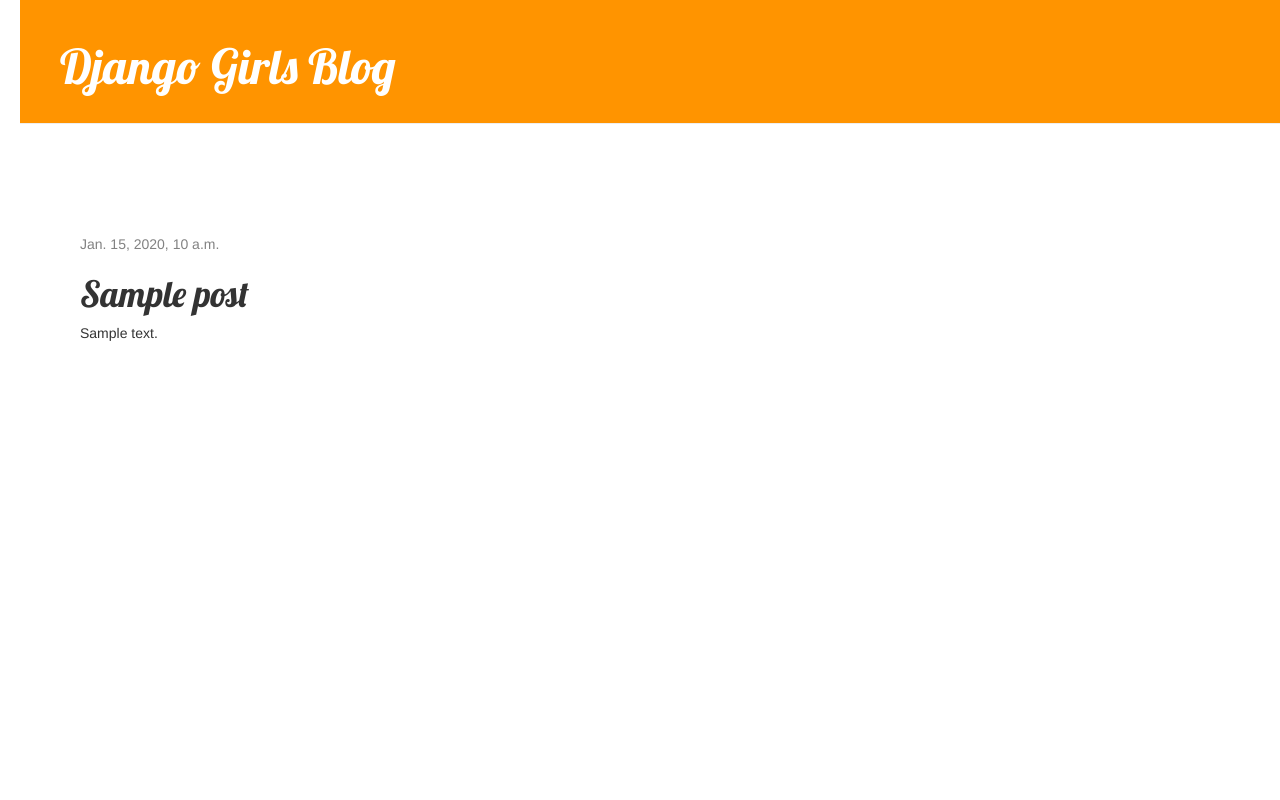
After one commit to Caesark1/my-first-blog, a Django app: template blog/templates/blog/post_detail.html in a window 1280 px wide. The commit adds this page. Run offline with Django 3.2, Linux system fonts and the light colour scheme; the template is opened without the code that fills it: most values are stand-ins (such as "Sample title", 1, 10 or a date in 2020); some libraries are stand-ins or nearby versions.

Commit message:
New commits, from me

```diff
--- /dev/null
+++ b/blog/static/css/blog.css
@@ -0,0 +1,45 @@
+h1 a {
+    color: #FCA205;
+    font-family: "Lobster";
+}
+body {
+    padding-left: 20px;
+}
+.page-header {
+    background-color: #ff9400;
+    margin-top: 0;
+    padding: 20px 20px 20px 40px;
+}
+.page-header h1, .page-header h1 a, .page-header h1 a:visited, .page-header h1 a:active {
+    color: #ffffff;
+    font-size: 36pt;
+    text-decoration: none;
+}
+.content {
+    margin-top: 40px;
+}
+h1, h2, h3, h4 {
+    font-family: "Lobster", cursive;
+}
+
+.date {
+    color: #828282;
+}
+.save {
+    float: right;
+}
+.post-form textarea, .post-form input {
+    width: 100%;
+}
+.top-menu, .top-menu:hover, .top-menu:visited {
+    color: #ffffff;
+    float: right;
+    font-size: 26pt;
+    margin-top: 20px;
+}
+.post {
+    margin-top: 70px;
+}
+.post h1 a, .post h1 a:visited {
+    color: #000000;
+}
--- /dev/null
+++ b/blog/templates/blog/base.html
@@ -0,0 +1,32 @@
+{% load static %}
+<html>
+    <head>
+        <title>Django Girls blog</title>
+        <link rel="stylesheet" href="//maxcdn.bootstrapcdn.com/bootstrap/3.2.0/css/bootstrap.min.css">
+        <link rel="stylesheet" href="//maxcdn.bootstrapcdn.com/bootstrap/3.2.0/css/bootstrap-theme.min.css">
+        <link href="https://fonts.googleapis.com/css?family=Lobster&subset=latin,cyrillic" rel="stylesheet" type="text/css">
+        <link rel="stylesheet" href="{% static 'css/blog.css' %}">
+    </head>
+    <body>
+        <div class="page-header">
+            <h1><a href="/">Django Girls Blog</a></h1>
+        </div>
+        <div class="content container">
+            <div class="row">
+                <div class="col-md-8">
+                    {% block content %}
+                    {% for post in posts %}
+                        <div class="post">
+                            <div class="date">
+                                {{ post.published_date }}
+                            </div>
+                            <h1><a href="">{{ post.title }}</a></h1>
+                            <p>{{ post.text|linebreaksbr }}</p>
+                        </div>
+                    {% endfor %}
+                {% endblock %}
+                </div>
+            </div>
+        </div>
+    </body>
+</html>
--- /dev/null
+++ b/blog/templates/blog/post_detail.html
@@ -0,0 +1,13 @@
+{% extends 'blog/base.html' %}
+
+{% block content %}
+    <div class="post">
+        {% if post.published_date %}
+            <div class="date">
+                {{ post.published_date }}
+            </div>
+        {% endif %}
+        <h1>{{ post.title }}</h1>
+        <p>{{ post.text|linebreaksbr }}</p>
+    </div>
+{% endblock %}
--- a/blog/urls.py
+++ b/blog/urls.py
@@ -3,4 +3,5 @@
 
 urlpatterns = [
     path("", views.post_list, name = "post_list"),
+    path('post/<int:pk>/', views.post_detail, name='post_detail'),
 ]
--- a/blog/views.py
+++ b/blog/views.py
@@ -1,4 +1,4 @@
-from django.shortcuts import render
+from django.shortcuts import render, get_object_or_404
 from .models import Post
 from django.utils import timezone
 
@@ -6,3 +6,7 @@
 def post_list(request):
     posts = Post.objects.filter(published_date__lte = timezone.now()).order_by("published_date")
     return render(request, "blog/post_list.html", {"posts": posts})
+
+def post_detail(request, pk):
+    post = get_object_or_404(Post, pk=pk)
+    return render(request, 'blog/post_detail.html', {'post': post})
```
Also changed, not shown: blog/templates/blog/post_list.html (+8 -29 lines).
